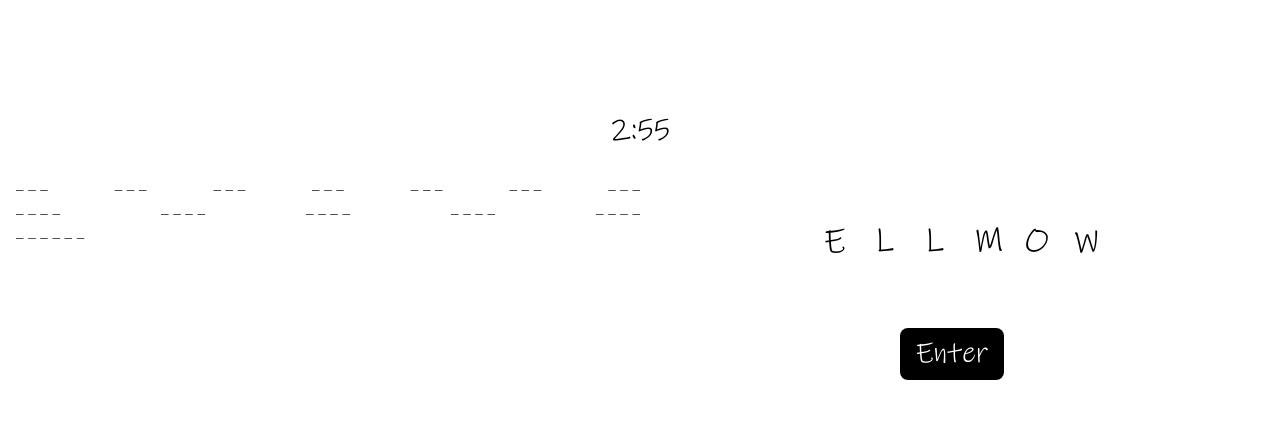
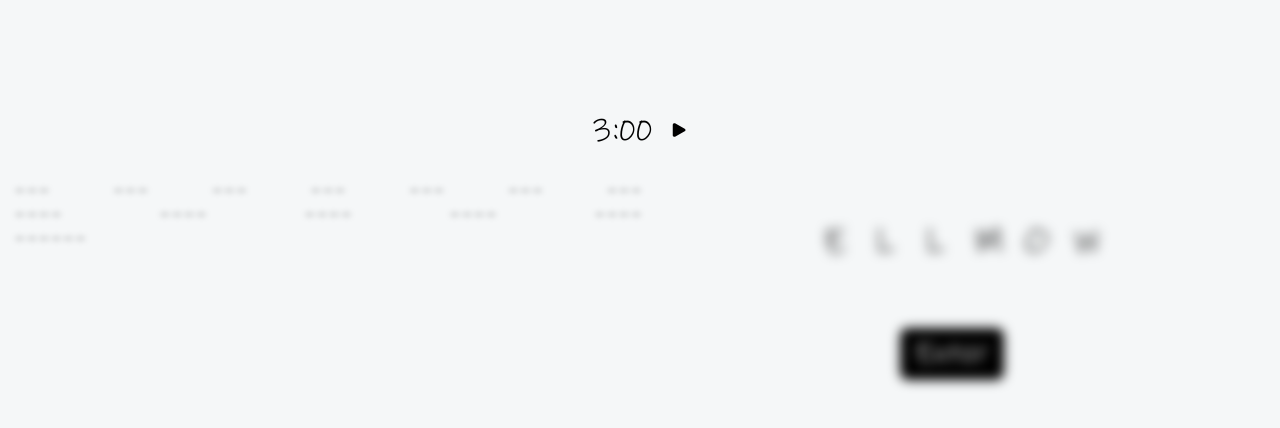
Before and after one commit to swerami/Bully-English-Minigame, a Next.js app: page / in a window 1280 px wide. Shown: the top 428 px of the page. Built offline with nearby package versions, Linux system fonts and the light colour scheme.

Commit message:
🔥reveal question on start

```diff
--- a/app/components/Answer.tsx
+++ b/app/components/Answer.tsx
@@ -27,13 +27,14 @@ const Answer = ({ items }: Props) => {
     {} as { [key: string]: string[] }
   );
 
-  const submittedAnswers = ValidateAnswerStore((e) => e.submittedAnswers)
+  const {submittedAnswers, started} = ValidateAnswerStore()
 
+  const isBlurred = !started ? "blur-[3px] pointer-events-none" : "";
 
   return (
     <div className="flex flex-col">
       {Object.keys(groupedWords).map((length, index) => (
-        <div key={index} className="flex flex-wrap justify-between gap-2">
+        <div key={index} className={`flex flex-wrap justify-between gap-2 transition-all duration-300 ${isBlurred}`}>
           {groupedWords[length].map((word, wordIndex) => (
             <div key={wordIndex} className="">
               {word.includes(submittedAnswers.filter((w) => w === word.toLocaleUpperCase())[0]) ? word : word.replace(/./g, "_ ")}
--- a/app/components/Question.tsx
+++ b/app/components/Question.tsx
@@ -21,7 +21,7 @@ const Question = ({items}: Props) => {
   const [hashmap, setHashmap] = useState(new Map());
   const chosenLetters = Array.from(hashmap.values());
 
-  const {setSubmittedAnswers, submittedAnswers} = ValidateAnswerStore()
+  const {setSubmittedAnswers, submittedAnswers, started} = ValidateAnswerStore()
 
   let formattedWords = items.items[0].Words.split(' ').map(word => word)
 
@@ -43,6 +43,9 @@ const Question = ({items}: Props) => {
     }
   }
 
+
+  const isBlurred = !started ? "blur-[6px] pointer-events-none" : "";
+
   return (
     <div
     className="relative top-1/2 left-1/2
@@ -59,7 +62,7 @@ const Question = ({items}: Props) => {
               left: hashmap.get(index) === letter ? chosenLetters.indexOf(letter) * 50 : index * 50,
               top: hashmap.get(index) === letter ? index + 100 : 50,
             }}
-            className="text-4xl uppercase hover:text-yellow-500 cursor-pointer transition-all duration-300"
+            className={`text-4xl uppercase hover:text-yellow-500 cursor-pointer transition-all duration-300 ${isBlurred}`}
             onClick={() => {
               let newHashMap = new Map(hashmap);
               newHashMap.set(index, letter);
@@ -72,8 +75,8 @@ const Question = ({items}: Props) => {
         ))}
       </div>
       <button
-        className="rounded-lg bg-black focus:scale-95
-        transition-transform duration-300 text-white py-2 px-4 text-3xl"
+        className={`rounded-lg bg-black focus:scale-95
+        transition-all duration-300 text-white py-2 px-4 text-3xl ${isBlurred}`}
         onClick={() => {
           handleSubmit(chosenLetters);
         }}
--- a/app/components/Timer.tsx
+++ b/app/components/Timer.tsx
@@ -2,6 +2,8 @@
 
 
 import { useEffect, useState } from "react";
+import ValidateAnswerStore from "../hooks/ValidateAnswer";
+import { HiPlay } from "react-icons/hi2";
 
 
 // priority queue
@@ -9,10 +11,13 @@ import { useEffect, useState } from "react";
 // TODO: Question only shows when you start the timer
 // TODO: You can navigate between the 5 classes using select options
 // TODO: Redesign and deploy
+// TODO: Handle smartasses who will remove the blur style using the dev tools
 
 
 const Timer = () => {
   const [time, setTime] = useState(3*60);
+
+  const {started, setStarted} = ValidateAnswerStore();
 
   const formatTime = (seconds: number) => {
     const minutes = Math.floor(seconds / 60);
@@ -22,15 +27,26 @@ const Timer = () => {
   };
 
   useEffect(() => {
+    if(started) {
       const interval = setInterval(() => {
         setTime((prev) => prev > 0 ? prev - 1 : prev);
       }, 1000);
       return () => {
         clearInterval(interval);
       };
-  }, []);
+    }
+  }, [started]);
 
-  return <div className="text-3xl mx-auto">{formatTime(time)}</div>;
+  return (
+  <div className="flex flex-row mx-auto gap-4">
+    <div className="text-3xl">{formatTime(time)}</div>
+    <button
+    className=""
+    onClick={() => setStarted()}>
+      <HiPlay size={20} />
+    </button>
+  </div>
+  );
 };
 
 export default Timer;
--- a/app/globals.css
+++ b/app/globals.css
@@ -7,3 +7,7 @@
   margin: 0;
   box-sizing: border-box;
 }
+
+body {
+  background-color: #F5F7F8;
+}
--- a/app/hooks/ValidateAnswer.ts
+++ b/app/hooks/ValidateAnswer.ts
@@ -3,6 +3,9 @@ import { create } from "zustand";
 interface ValidateAnswerStore {
     submittedAnswers: string[],
     setSubmittedAnswers: (answer: string) => void
+
+    started: boolean
+    setStarted: () => void
 }
 
 const ValidateAnswerStore = create<ValidateAnswerStore>((set) => ({
@@ -11,6 +14,12 @@ const ValidateAnswerStore = create<ValidateAnswerStore>((set) => ({
         set((state) => ({
             submittedAnswers: [...state.submittedAnswers, answer]
         }))
+    },
+    started: false,
+    setStarted: () => {
+        set(() => ({
+            started: true
+        }))
     }
 }))
 
--- a/package.json
+++ b/package.json
@@ -12,6 +12,7 @@
     "next": "14.0.3",
     "react": "^18",
     "react-dom": "^18",
+    "react-icons": "^4.12.0",
     "zustand": "^4.4.6"
   },
   "devDependencies": {
```
Also changed, not shown: public/bx-play.svg.svg (added), 1 other file (tests, documents, lock files or other folders). Lines whose indentation alone changed are shown as unchanged.
